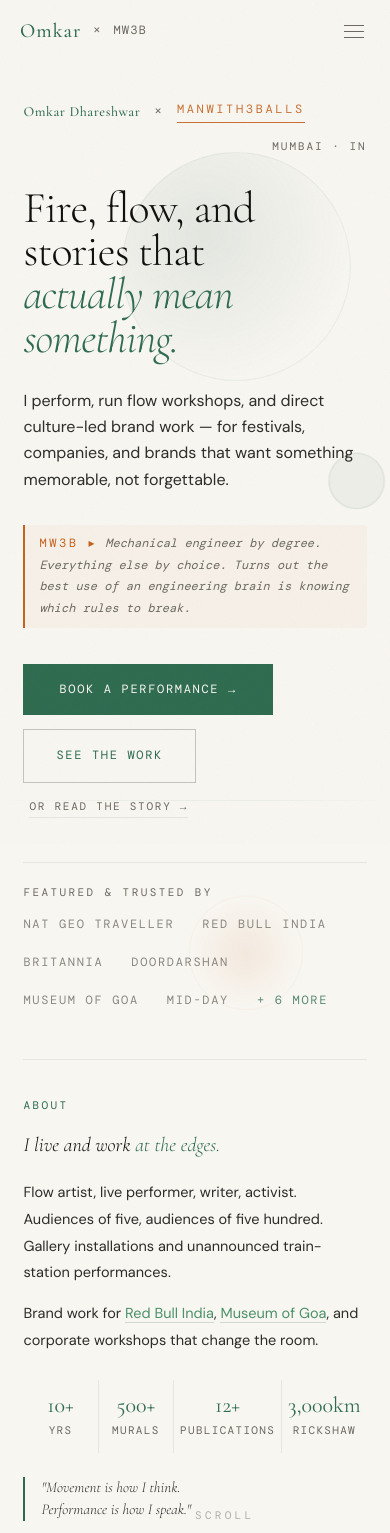
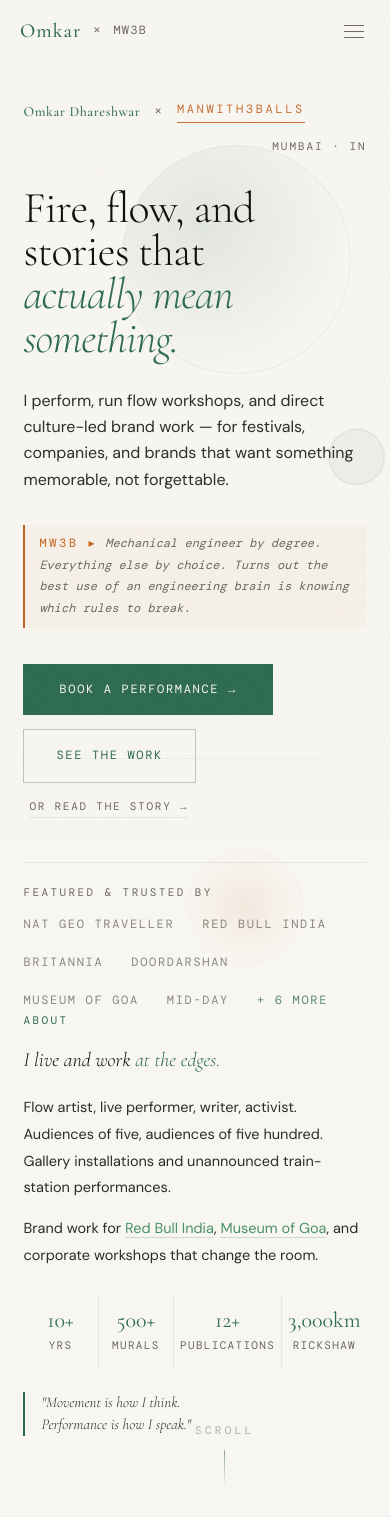
Before and after one commit to omkardhara/Website, a React (Create React App) app: page / in a window 390 px wide. Shown: the top 1533 px of the page. Built offline with nearby package versions, Linux system fonts and the light colour scheme; a web font is replaced by a local one.

Commit message:
Refactor hero layout styles for mobile responsiveness

```diff
--- a/src/styles/globals.css
+++ b/src/styles/globals.css
@@ -256,9 +256,8 @@ body::before {
 .social-row { transition: padding-left 0.25s ease, border-bottom-color 0.25s ease; }
 .social-row:hover { padding-left: 8px !important; border-bottom-color: var(--gold) !important; }
 
-/* ── HERO grid (left = identity, right = trimmed about) ── */
-.hero-grid { display: grid; grid-template-columns: 1.4fr 1fr; gap: clamp(32px,5vw,72px); align-items: center; max-width: 1300px; margin: 0 auto; width: 100%; }
-.hero-about { border-left: 1px solid var(--line-faint); padding-left: clamp(24px,3vw,40px); }
+/* ── HERO — single-column layout (stats row gets tighter on mobile) ── */
+.hero-stats { row-gap: 14px !important; }
 
 /* ── TIMELINE — alternating spine ── */
 .timeline-spine { position: relative; }
@@ -342,9 +341,8 @@ body::before {
   /* Press featured — stack on mobile */
   .press-featured { grid-template-columns: 1fr !important; }
 
-  /* Hero — stack vertically on mobile */
-  .hero-grid { grid-template-columns: 1fr !important; gap: 48px !important; }
-  .hero-about { border-left: none !important; padding-left: 0 !important; border-top: 1px solid var(--line-faint); padding-top: 36px; }
+  /* Hero — stack tightens on mobile (single column already, just trim row gap) */
+  .hero-stats { gap: 14px 28px !important; }
 
   /* Timeline — single-spine layout on mobile */
   .timeline-spine .spine-line { left: 24px !important; transform: none !important; }
```
